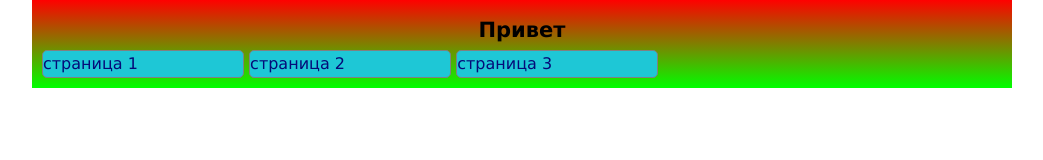
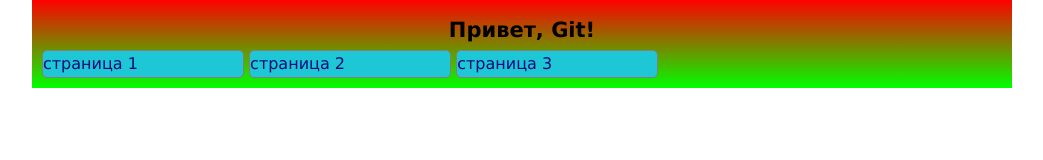
Before and after one commit to monblan/test-github, a plain HTML site: page index.html in a window 1280 px wide. Shown: the whole page, without its empty margins (118-1161 px from the left). Drawn offline with Linux system fonts and the light colour scheme.

Commit message:
title Привет Git

```diff
--- a/index.html
+++ b/index.html
@@ -12,7 +12,7 @@
 
 <body>
     <div class="wrapper">
-        <h2 class="title">Привет</h2>
+        <h2 class="title">Привет, Git! </h2>
 
         <ul>
             <li class="menu cl1"><a href="#">страница 1</a></li>
```
